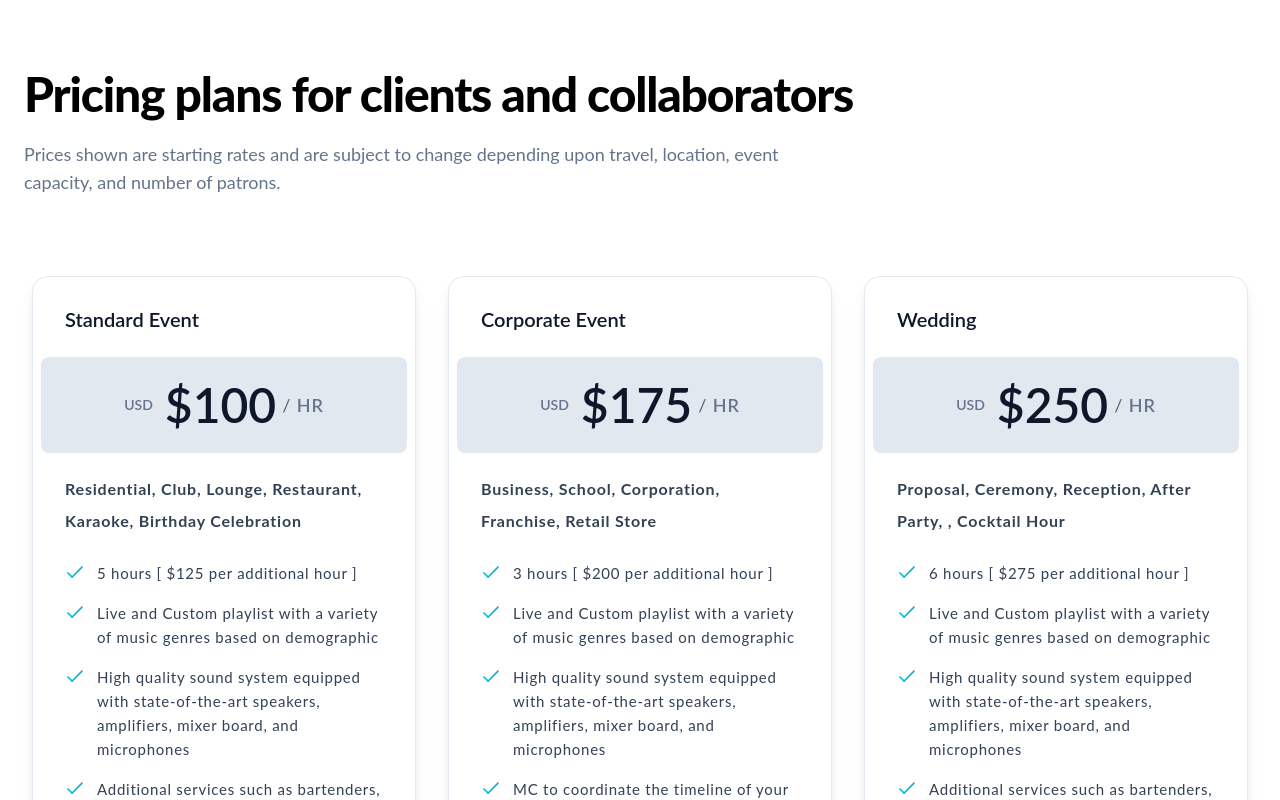
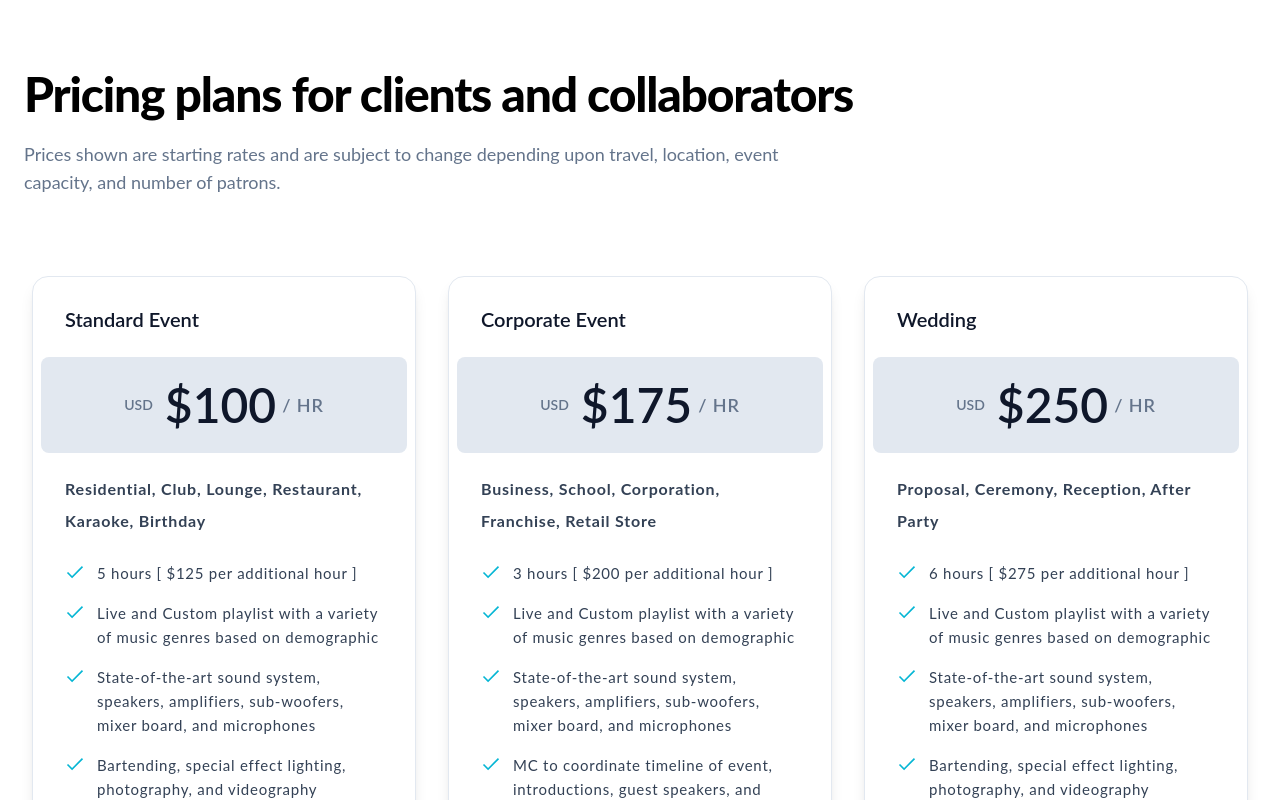
Before and after one commit to lamboprogramming/vercel-launch, a Next.js app in the folder djluchainz/: page /test in a window 1280 px wide. Shown: the top 800 px of the page. Built offline with nearby package versions, Linux system fonts and the light colour scheme.

Commit message:
hero section being worked on

```diff
--- /dev/null
+++ b/djluchainz/components/Banner.jsx
@@ -0,0 +1,22 @@
+import React from 'react';
+import Image from 'next/image'
+import bg from '../public/images/bg1.jpeg'
+
+const backgroundImage = bg ;
+
+const Banner = () => {
+  return (
+    <div
+    className='container fixed overflow-hidden bg-no-repeat bg-cove'>
+      <Image className='r'
+        src={bg}
+        alt="dj"
+        fill
+        cover
+      />
+    </div>
+
+  );
+}
+
+export default Banner;
--- a/djluchainz/components/Heropage.jsx
+++ b/djluchainz/components/Heropage.jsx
@@ -1,6 +1,6 @@
 import Image from 'next/image'
 import Link from 'next/link'
-import bg from '../public/images/nighttime.jpg'
+import bg from '../public/images/bg1.jpeg'
 import twin from '../public/images/twindj.png'
 
 import Social from './Social'
@@ -15,27 +15,6 @@ const Heropage = () => {
 
   return (
     <>
-    {/* Banner and Images */}
-    <div className="relative grid w-full h-full grid-cols-1 pb-10 bg-contain md:h-full hero" as={bg}>
-      <Image
-        src={bg}
-        as="preload"
-        priority
-        alt="/"
-        fill
-        sizes="(max-width: 768px) 100vw, (min-width: 768px) 50vw"
-        cover="true"
-        quality={100}
-      />
-
-
-      <div className="">
-      <Image src={twin} className="relative mt-4 w-60" as="preload" alt="#"/>
-      </div>
-
-    </div>
-
-
 
     {/* Section 1 */}
     <div className="grid grid-cols-4 gap-4 mt-8">
--- a/djluchainz/data.js
+++ b/djluchainz/data.js
@@ -4,11 +4,11 @@ export const pricingplans = [
     price: 100,
     frequency: '/ HR',
     currency: 'USD',
-    description: 'Residential, Club, Lounge, Restaurant, Karaoke, Birthday Celebration ',
+    description: 'Residential, Club, Lounge, Restaurant, Karaoke, Birthday',
     features: [
       '5 hours [ $125 per additional hour ]',
       'Live and Custom playlist with a variety of music genres based on demographic',
-      'High quality sound system equipped with state-of-the-art speakers, amplifiers, mixer board, and microphones','Additional services such as bartenders, special effect lighting, photography, and videography packages available upon request at an extra charge'
+      'State-of-the-art sound system, speakers, amplifiers, sub-woofers, mixer board, and microphones','Bartending, special effect lighting, photography, and videography packages available upon request at an additional rate'
     ],
     cta: 'Request a Quote'
   },
@@ -21,7 +21,7 @@ export const pricingplans = [
     features: [
       '3 hours [ $200 per additional hour ]',
       'Live and Custom playlist with a variety of music genres based on demographic',
-      'High quality sound system equipped with state-of-the-art speakers, amplifiers, mixer board, and microphones', 'MC to coordinate the timeline of your event, including introductions, and speeches','Additional services such as bartenders, special effect lighting, photography, and videography packages available upon request at an extra charge'
+      ,'State-of-the-art sound system, speakers, amplifiers, sub-woofers, mixer board, and microphones', 'MC to coordinate timeline of event, introductions, guest speakers, and performance accommodations','Bartending, special effect lighting, photography, and videography packages available upon request at an additional rate'
     ],
     cta: 'Request a Quote'
   },
@@ -30,11 +30,11 @@ export const pricingplans = [
     price: 250,
     frequency: ' / HR',
     currency: 'USD',
-    description: 'Proposal, Ceremony, Reception, After Party, , Cocktail Hour',
+    description: 'Proposal, Ceremony, Reception, After Party',
     features: [
       '6 hours [ $275 per additional hour ]',
       'Live and Custom playlist with a variety of music genres based on demographic',
-      'High quality sound system equipped with state-of-the-art speakers, amplifiers, mixer board, and microphones','Additional services such as bartenders, special effect lighting, photography, and videography packages available upon request at an extra charge'
+      'State-of-the-art sound system, speakers, amplifiers, sub-woofers, mixer board, and microphones','Bartending, special effect lighting, photography, and videography packages available upon request at an additional rate'
     ],
     cta: 'Request a Quote'
   }
--- a/djluchainz/src/pages/test.jsx
+++ b/djluchainz/src/pages/test.jsx
@@ -1,10 +1,12 @@
 import React from 'react';
 import Animate from 'components/Animate';
+import Banner from 'components/Banner';
 
 
 const test = () => {
   return (
     <div>
+    <Banner />
     <Animate />
 
     </div>
```
Also changed, not shown: djluchainz/public/images/bg1.jpeg (added).
